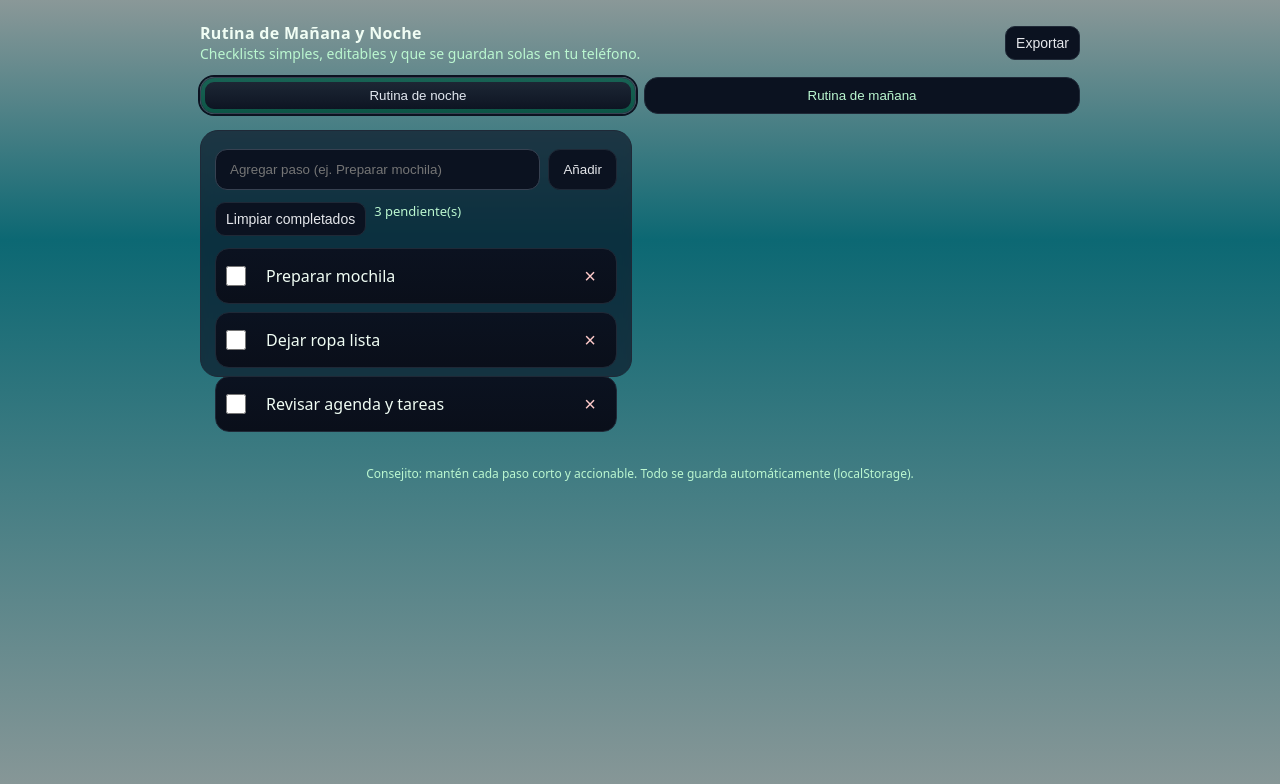
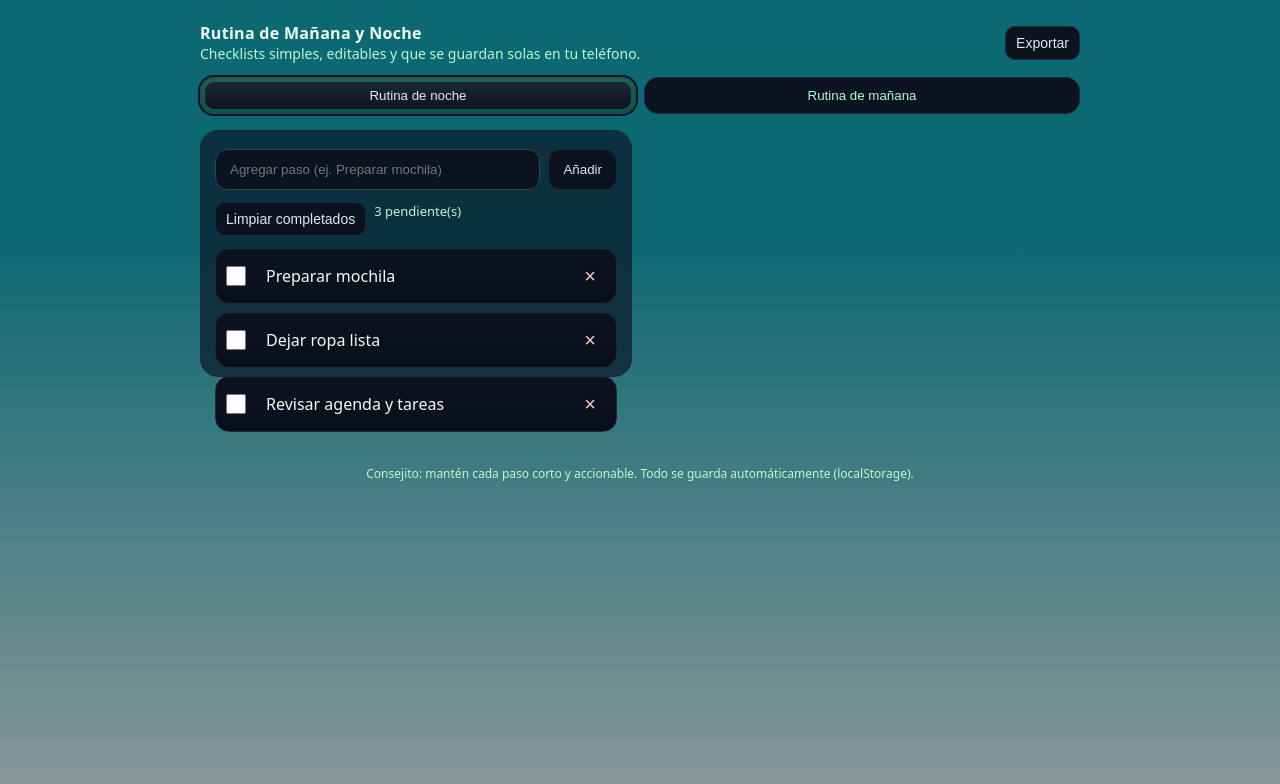
Before and after one commit to Anais003/rutinas, a plain HTML site: page index.html in a window 1280 px wide. Drawn offline with Linux system fonts and the light colour scheme.

Commit message:
Update index.html

```diff
--- a/index.html
+++ b/index.html
@@ -17,7 +17,7 @@
       --ring: rgba(16, 185, 129, 0.4); /* verde acento para focus */
     }
     html,body{height:100%}
-    body{margin:0;font-family:system-ui,-apple-system,Segoe UI,Roboto,Ubuntu,Cantarell,Helvetica,Arial; background:linear-gradient(180deg,#8A9898,#0C6873 30%,#8A9898 100%); color:var(--text);}
+    body{margin:0;font-family:system-ui,-apple-system,Segoe UI,Roboto,Ubuntu,Cantarell,Helvetica,Arial; background:linear-gradient(180deg,#0C6873,#0C6873 30%,#8A9898 100%); color:var(--text);}
 
     .wrap{max-width:880px;margin:0 auto;padding:16px;}
     header{display:flex;align-items:center;gap:12px;justify-content:space-between;margin:6px 0 14px}
```
